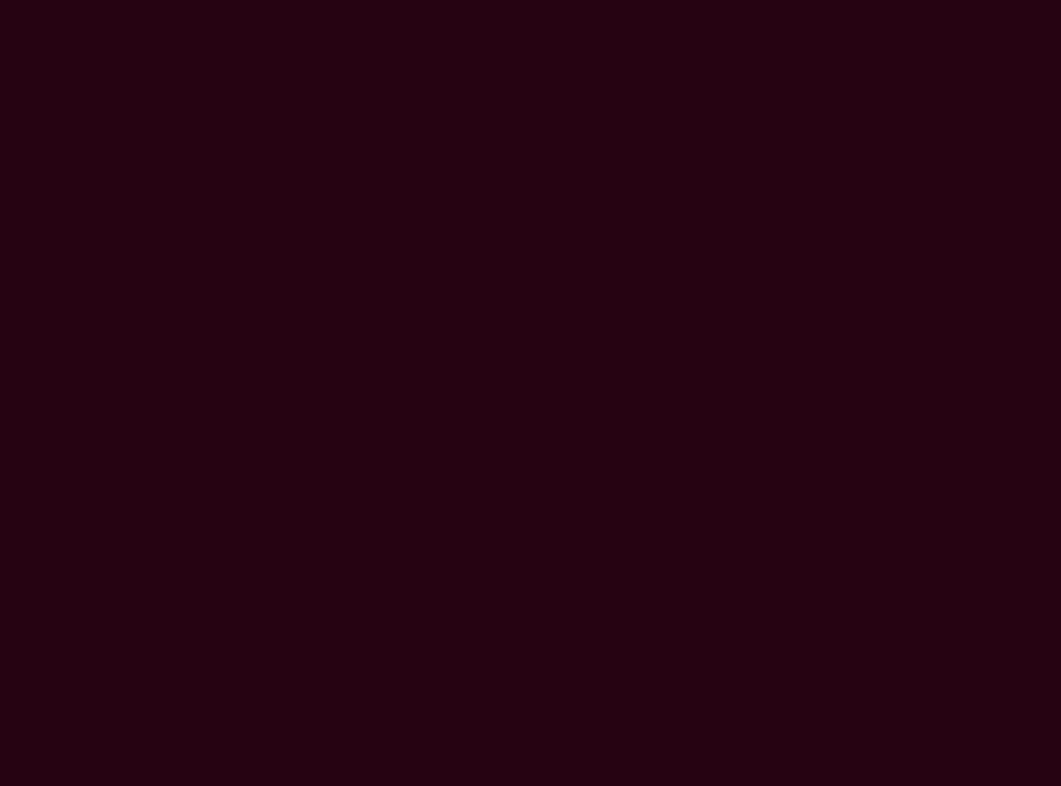
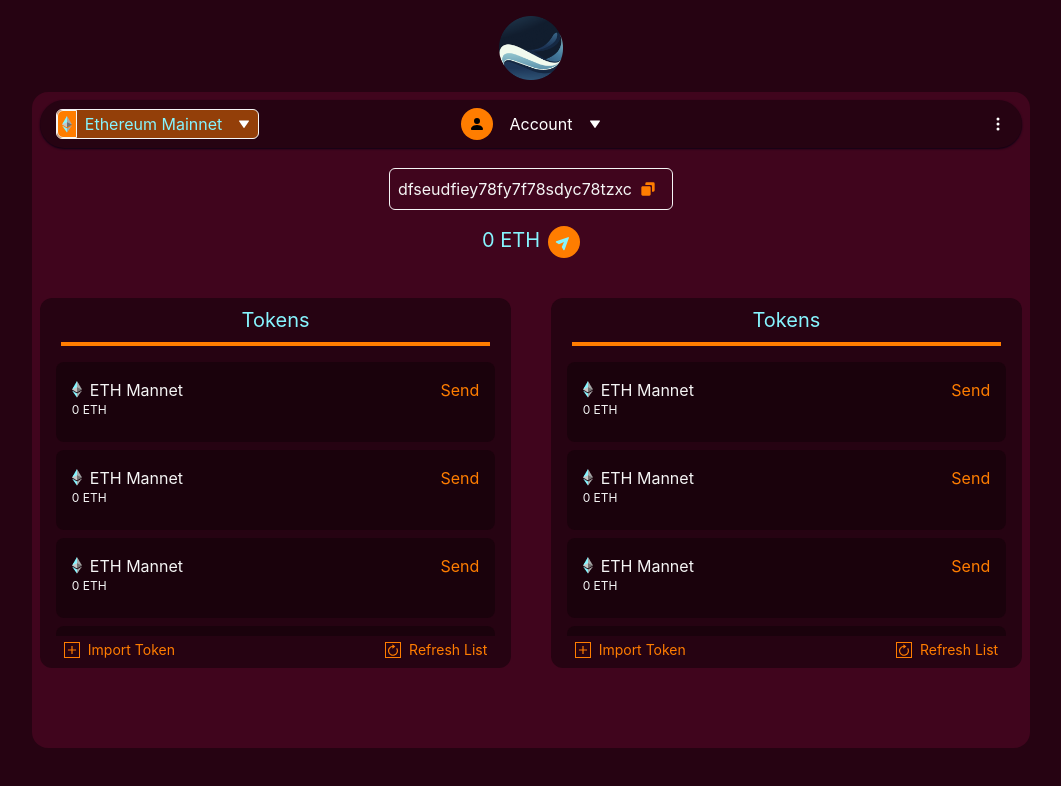
Before and after one commit to nehal2210/web3Wallet, a React (Create React App) app in the folder frontend/: page /app in a window 1280 px wide. Before the commit this address had no page. Shown: the top 786 px of the page, without its empty margins (109-1170 px from the left). Built offline with nearby package versions, Linux system fonts and the light colour scheme.

Commit message:
working on UI

```diff
--- a/frontend/src/App.css
+++ b/frontend/src/App.css
@@ -44,13 +44,13 @@
 {
     border-radius: 10px;
     width: 8px;
-    background: #cfcccc;
+    background: #66656594;
 }
 
 #style-4::-webkit-scrollbar-thumb
 {
     border-radius: 10px;
-    background-color: #280647;
+    background-color: #FF7D00;
 }
 
 /* .quill > .ql-container > .ql-editor.ql-blank::before{
--- /dev/null
+++ b/frontend/src/components/app-header.tsx
@@ -0,0 +1,39 @@
+import { BiSolidDownArrow } from "react-icons/bi";
+import ethereumIcon from '../assets/images/ethereum-icon.png';
+import { BsFillPersonFill, BsThreeDotsVertical } from "react-icons/bs";
+
+
+const AppHeader = () => {
+    return (
+<div className="py-2 px-4 flex justify-between items-center w-full bg-bgColor rounded-full shadow-sm shadow-black1">
+                    <div className="flex-1">
+                        <div className="h-[30px] w-fit border border-white flex items-center rounded-md bg-btnColorHover">
+                            <div className="w-5 bg-btnColor h-full border border-white rounded-s-md flex justify-center items-center">
+                                <img src={ethereumIcon} alt="blockchain icon" />
+                            </div>
+                            <p className="text-heading ms-2">Ethereum Mainnet</p>
+                            <BiSolidDownArrow className="ms-4 mr-2 cursor-pointer" size={'12px'} color="white" />
+                        </div>
+                    </div>
+
+                    <div className="flex-1 flex justify-center">
+                        <div className="flex items-center">
+                            <div className="w-8 h-8 bg-btnColor rounded-full flex justify-center items-center cursor-pointer">
+                                <BsFillPersonFill />
+                            </div>
+                            <p className="text-white-1 ms-4 cursor-pointer">Account</p>
+                            <BiSolidDownArrow className="ms-4 cursor-pointer" size={'12px'} color="white" />
+                        </div>
+                    </div>
+
+
+                    <div className="flex-1 flex justify-end">
+                        <BsThreeDotsVertical className="cursor-pointer" color="white" />
+                    </div>
+                </div>
+
+    );
+}
+
+
+export default AppHeader;
--- /dev/null
+++ b/frontend/src/components/token-item.tsx
@@ -0,0 +1,24 @@
+
+import EthereumIcon from '../assets/images/ethereum-icon.png'
+
+
+
+const TokenItem = () => {
+    return (
+        <div className="w-full h-20 bg-bgColor2 my-2 rounded-lg flex justify-between p-4">
+            <div>
+                <div className="flex items-center">
+                    <img src={EthereumIcon} alt="Ethereum Icon" />
+                    <p className="ms-2 text-white">ETH Mannet</p>
+                </div>
+                <p className="text-xs text-white">0 ETH</p>
+            </div>
+            <div>
+                <p className="text-btnColor cursor-pointer">Send</p>
+            </div>
+        </div>
+    )
+}
+
+
+export default TokenItem;
--- /dev/null
+++ b/frontend/src/components/tokens-table.tsx
@@ -0,0 +1,45 @@
+import { BiPlus, BiRevision } from "react-icons/bi";
+import TokenItem from "./token-item";
+
+
+const TokensTable = () => {
+    return (
+        <div className="w-[48%] h-[370px] rounded-xl bg-bgColor flex flex-col items-center p-2">
+            <div className="flex justify-center">
+                <p className="text-heading text-xl">Tokens</p>
+            </div>
+            <div className="w-[94%] h-1 my-2 bg-btnColor"></div>
+
+            <div className="px-2 w-full max-h-[400px] h-[80%] overflow-x-auto" id="style-4">
+                <TokenItem />
+                <TokenItem />
+                <TokenItem />
+                <TokenItem />
+                <TokenItem />
+            </div>
+
+            <div className="flex justify-between w-full px-4 mt-1">
+                <div className="flex items-center cursor-pointer">
+                    <div className="w-4 h-4 border border-btnColor flex justify-center items-center">
+                        <BiPlus className="text-btnColor" />
+                    </div>
+                    <p className="text-btnColor ms-2 text-sm">Import Token</p>
+                </div>
+
+                <div className="flex items-center cursor-pointer">
+                    <div className="w-4 h-4 border border-btnColor flex justify-center items-center">
+                        <BiRevision className="text-btnColor" />
+                    </div>
+                    <p className="text-btnColor ms-2 text-sm">Refresh List</p>
+                </div>
+            </div>
+
+            <div className="flex justify-between cursor-pointer">
+
+            </div>
+        </div>
+    )
+}
+
+
+export default TokensTable;
--- /dev/null
+++ b/frontend/src/pages/wallet-app.tsx
@@ -0,0 +1,47 @@
+import logo from "../assets/images/logo.png";
+import { BsThreeDotsVertical, BsFillPersonFill } from "react-icons/bs";
+import { BiSolidCopy, BiSolidDownArrow, BiSolidSend } from 'react-icons/bi';
+import ethereumIcon from '../assets/images/ethereum-icon.png';
+import AppHeader from "../components/app-header";
+import TokensTable from "../components/tokens-table";
+
+const WalletApp = () => {
+
+
+    return (
+        <div className="flex flex-col justify-center items-center">
+            <div className="w-16">
+                <img src={logo} alt='Logo' />
+            </div>
+
+            <div className="w-[80%] p-2 h-[82vh] bg-primary mt-3 rounded-2xl flex flex-col items-center">
+
+                <AppHeader />
+
+                <div className="border border-white p-2 mt-5 flex justify-center rounded-md items-center">
+                    <p className="text-white">dfseudfiey78fy7f78sdyc78tzxc</p>
+                    <BiSolidCopy className="text-btnColor mx-2 cursor-pointer" />
+                </div>
+
+                <div className="mt-4 flex justify-center items-center'">
+                    <p className="text-heading text-xl">0 ETH</p>
+                    <div className="bg-btnColor ms-2 p-2 rounded-full flex justify-center items-center">
+                        <BiSolidSend className="text-heading -rotate-45" />
+                    </div>
+                </div>
+
+
+                <div className="flex w-full justify-between items-center mt-10">
+                <TokensTable />
+
+                <TokensTable />
+                </div>
+
+
+            </div>
+        </div>
+    )
+}
+
+
+export default WalletApp;
--- a/frontend/src/router/index.tsx
+++ b/frontend/src/router/index.tsx
@@ -1,6 +1,7 @@
 import { Routes, Route } from "react-router-dom";
 import Demo from "../pages/demo";
 import Home from "../pages/Home";
+import WalletApp from "../pages/wallet-app";
 
 function AppRouter() {
   return (
@@ -8,6 +9,7 @@
       <Routes>
         <Route path="/" Component={Home} />
         <Route path="/demo" Component={Demo} />
+        <Route path="/app" Component={WalletApp} />
         {/* <Route path="/sign-up" Component={SignUp} />
         <Route path="/inbox" Component={Inbox} />
         <Route path="/home" Component={Home} />
--- a/frontend/tailwind.config.js
+++ b/frontend/tailwind.config.js
@@ -11,6 +11,8 @@
     colors: {
       "my-color": "#1fb6ff",
       primary: "#40051D",
+      bgColor: "#260312",
+      bgColor2: "#17030bbf",
       heading: "#86F4FE",
       btnColor: "#FF7D00",
       btnColorHover: "#ff7d0080",
```
Also changed, not shown: frontend/src/assets/images/ethereum-icon.png (added), frontend/src/assets/images/logo.png.
